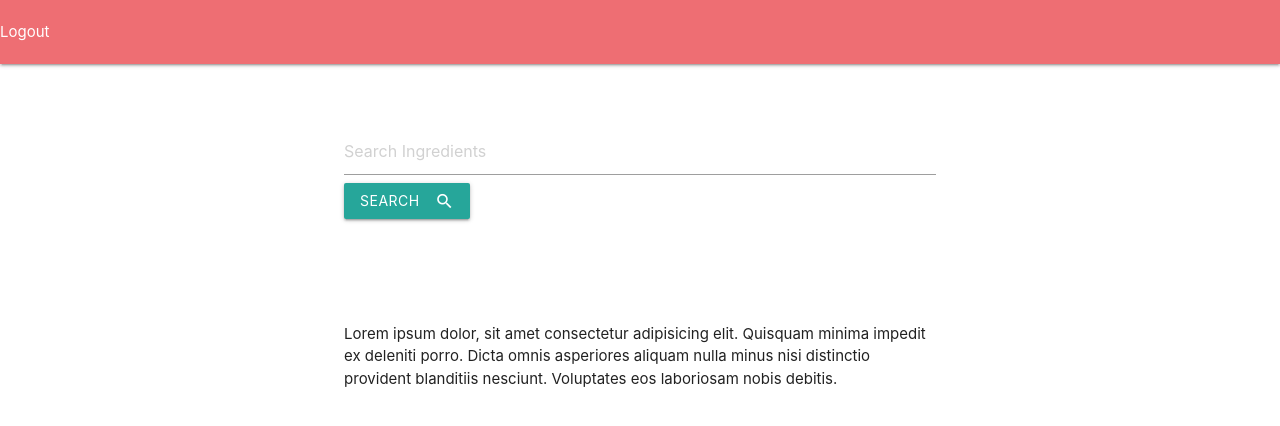
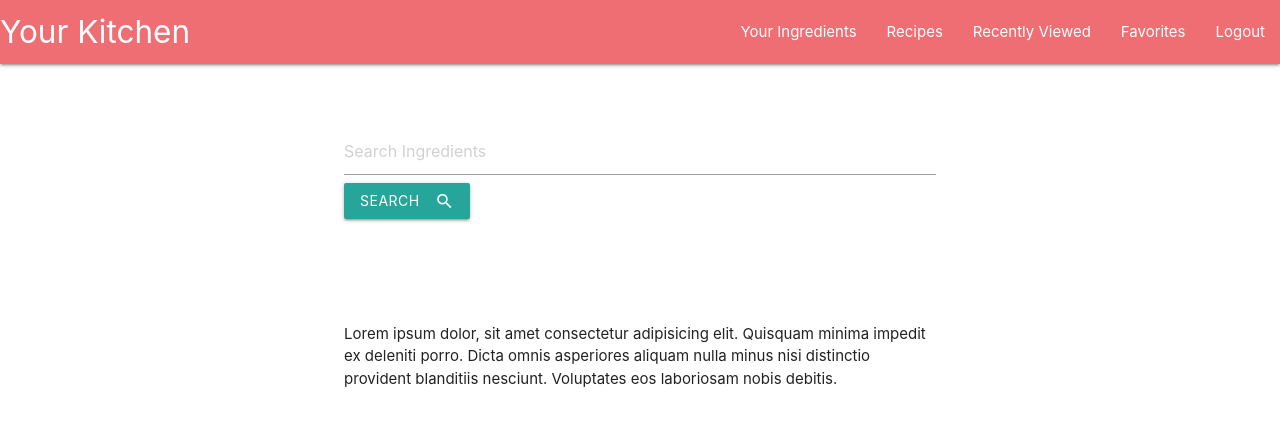
Before and after one commit to MrBusiness87/Your_Kitchen, a website: page public/myIngredients.html in a window 1280 px wide. Drawn offline with nearby package versions, Linux system fonts and the light colour scheme.

Commit message:
updated ingredients page navbar

```diff
--- a/public/myIngredients.html
+++ b/public/myIngredients.html
@@ -15,13 +15,16 @@
     <link href="stylesheets/style.css" rel="stylesheet" />
   </head>
   <body>
-    <nav class="navbar navbar-default">
-      <div class="container-fluid">
-        <div class="navbar-header">
-          <a class="navbar-brand" href="/logout">
-            Logout
-          </a>
-        </div>
+    <nav>
+      <div class="nav-wrapper">
+        <a href="/members" class="brand-logo">Your Kitchen</a>
+        <ul class="right hide-on-med-and-down">
+          <li><a href="/ingredientsViewed">Your Ingredients</a></li>
+          <li><a href="/recipeView">Recipes</a></li>
+          <li><a href="/recentlyViewed">Recently Viewed</a></li>
+          <li><a href="/favorites">Favorites</a></li>
+          <li><a href="/logout">Logout</a></li>
+        </ul>
       </div>
     </nav>
 
```
